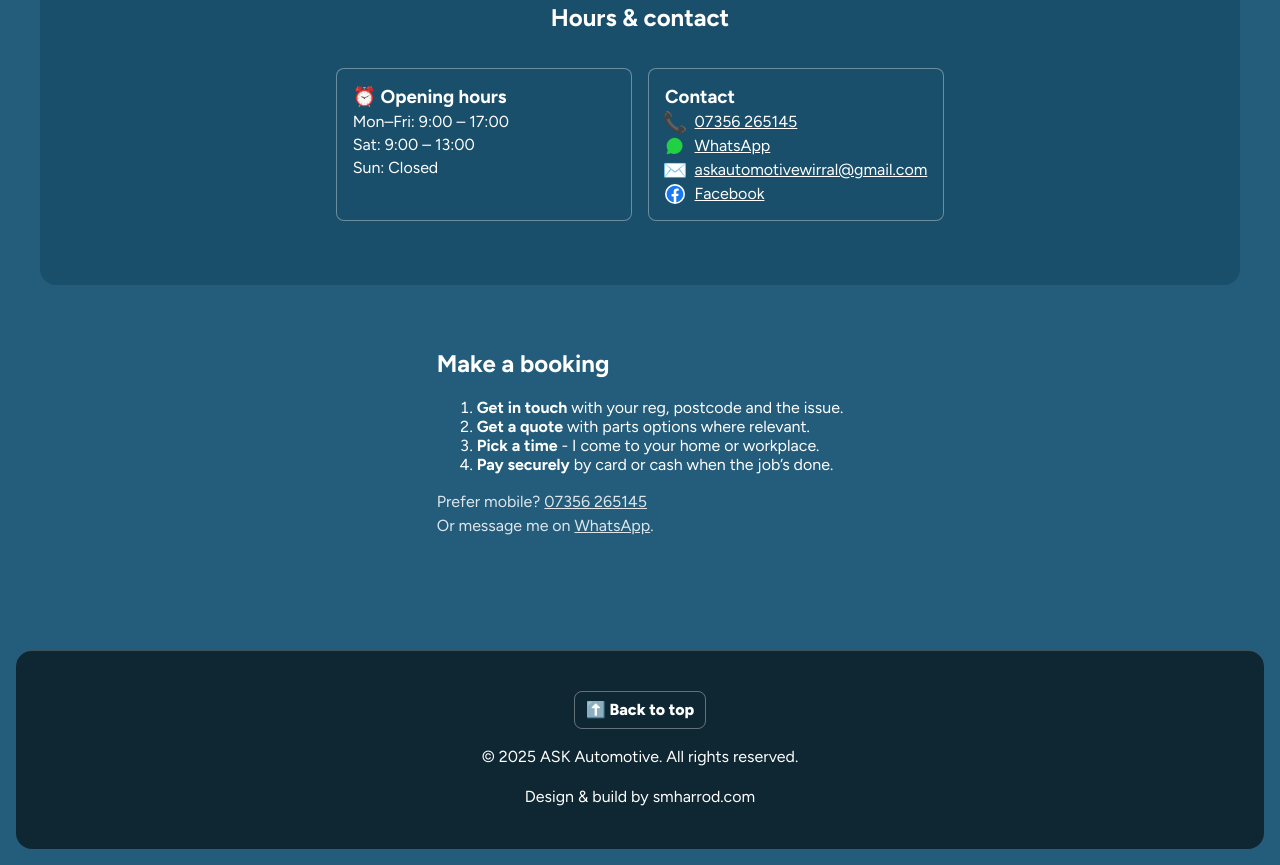
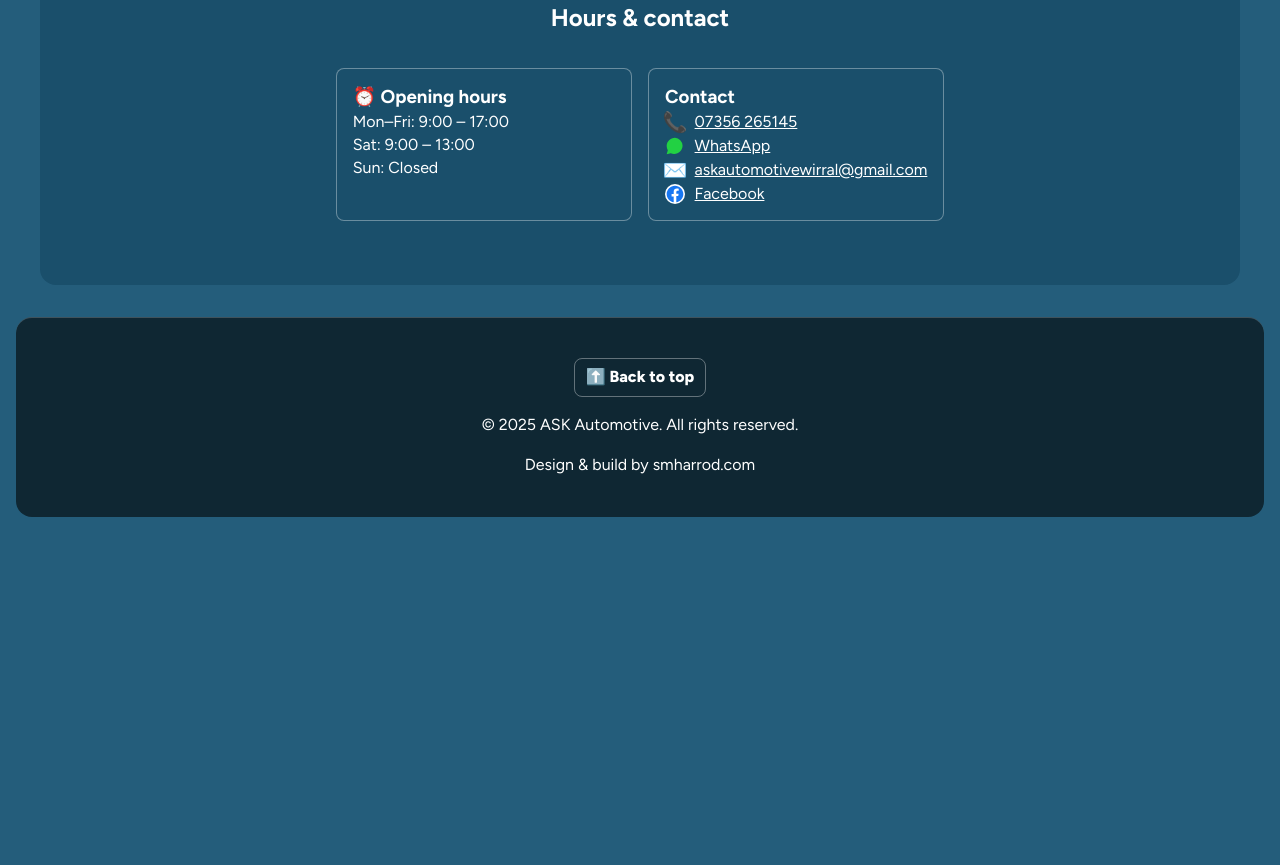
Before and after one commit to smharrod-design/askautomotive, a plain HTML site: page index.html in a window 1280 px wide. Shown: the part 3085-3950 px from the top of the page. After the commit the page ends 3618 px from the top, so only its background shows below. Drawn offline with Linux system fonts and the light colour scheme; a script that the page names is missing.

Commit message:
hidden simplybook js, and how to book info

```diff
--- a/index.html
+++ b/index.html
@@ -318,7 +318,7 @@
     </div>
   </section>
     <!-- Booking form placeholder -->
-  <section class="section" id="book">
+  <!---   <section class="section" id="book">
     <div class="container">
       <h2>Make a booking</h2>
       <ol class="steps">
@@ -329,7 +329,7 @@
       </ol>
       <p class="muted">Prefer mobile? <a href="tel:07356265145">07356 265145</a><br>Or message me on <a href="https://wa.me/447356265145" target="_blank" rel="noopener">WhatsApp</a>.</p>
     </div>
-  <!---        <div id="sbw_0m3y0p"></div>
+       <div id="sbw_0m3y0p"></div>
        <form class="booking-form" action="#" method="post">
 
        <label>
--- a/javascript.js
+++ b/javascript.js
@@ -62,7 +62,7 @@
     // Ensure desktop remains interactive via CSS; default mobile is non-interactive
     setInteractive(false);
   })();
-
+/*
 // Add SimplyBook widget script to the page
     (function(w, d, s, i) {
         var script = d.createElement(s);
@@ -73,3 +73,4 @@
         };
         d.head.appendChild(script);
     })(window, document, 'script', 'sbw_0m3y0p');
+*/
```
